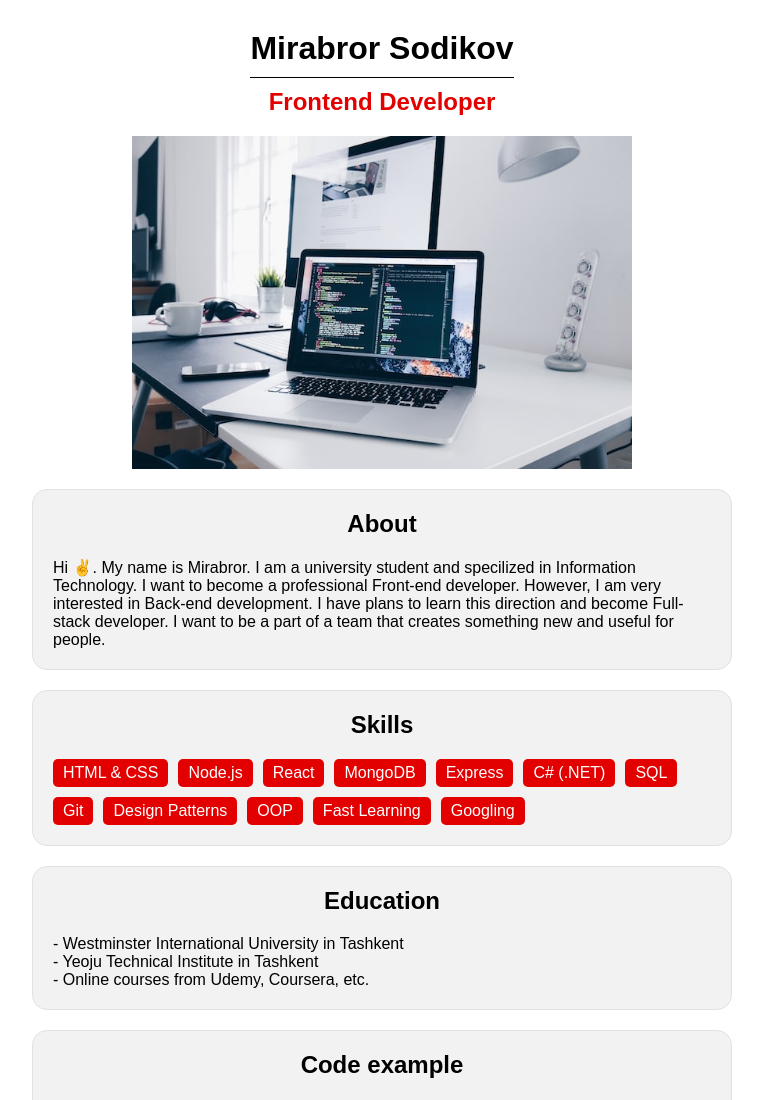
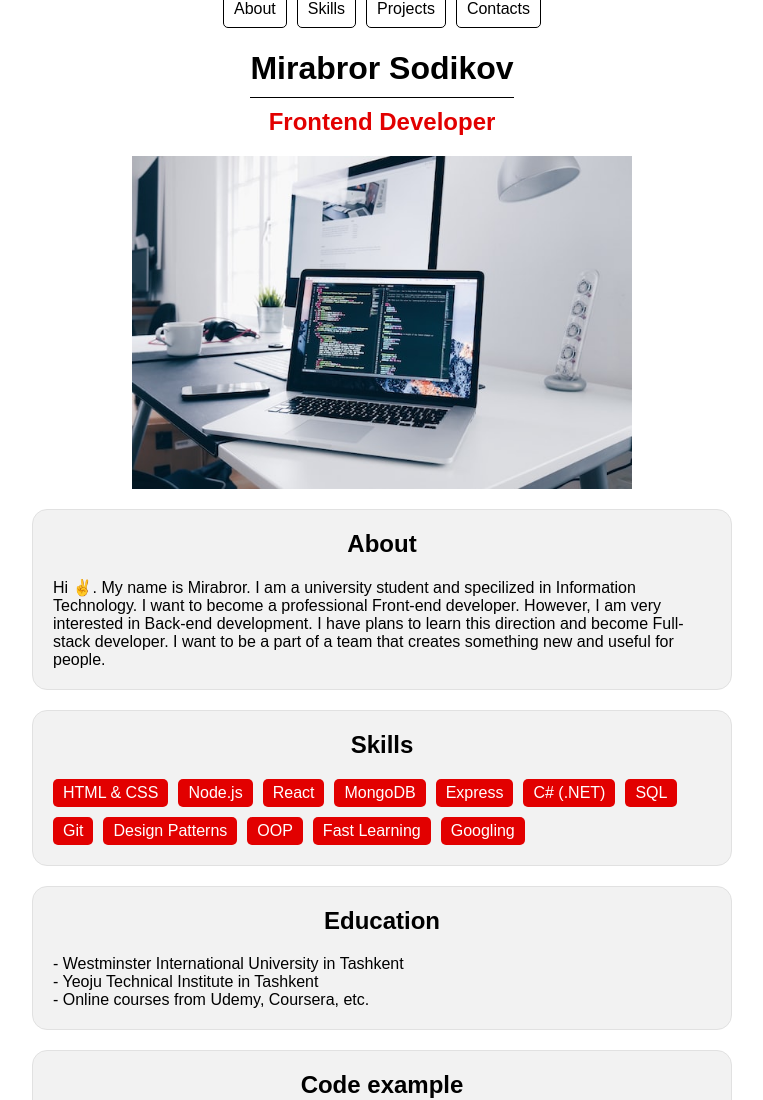
Before and after one commit to mirsadikov/rsschool-cv, a plain HTML site: page index.html in a window 1280 px wide. Shown: the top 1100 px of the page, without its empty margins (258-1021 px from the left). Drawn offline with Linux system fonts and the light colour scheme.

Commit message:
feat: add nav

```diff
--- a/index.html
+++ b/index.html
@@ -10,6 +10,14 @@
 
   <body>
     <header class="header">
+      <nav class="nav">
+        <ul class="nav__links">
+          <li><a href="#about">About</a></li>
+          <li><a href="#skills">Skills</a></li>
+          <li><a href="#projects">Projects</a></li>
+          <li><a href="#contacts">Contacts</a></li>
+        </ul>
+      </nav>
       <h1 class="header__name">Mirabror Sodikov</h1>
       <h2 class="header__title">Frontend Developer</h2>
     </header>
@@ -20,7 +28,7 @@
         alt="Laptop, Web development,
       Christopher Gower"
       >
-      <section class="section">
+      <section class="section" id="about">
         <h2 class="section__title">About</h2>
         <p>
           Hi ✌️. My name is Mirabror. I am a university student and specilized
@@ -32,7 +40,7 @@
         </p>
       </section>
 
-      <section class="section skills">
+      <section class="section skills" id="skills">
         <h2 class="section__title">Skills</h2>
         <ul>
           <li>HTML &amp; CSS</li>
@@ -94,7 +102,7 @@
         </table>
       </section>
 
-      <section class="section">
+      <section class="section" id="projects">
         <h2 class="section__title">Projects</h2>
         <ul class="projects">
           <li>
@@ -113,7 +121,7 @@
       </section>
     </main>
     <footer class="footer">
-      <nav class="footer__nav">
+      <nav class="footer__nav" id="contacts">
         <ul>
           <li class="footer__nav-item">
             <a class="footer__nav-link" href="cv.md">Markdown CV</a>
--- a/style.css
+++ b/style.css
@@ -18,6 +18,7 @@ body {
 /* header */
 .header {
   padding: 20px;
+  margin-top: 20px;
   display: flex;
   flex-direction: column;
   align-items: center;
@@ -70,6 +71,38 @@ td {
 
 .section__table td {
   padding: 3px;
+}
+
+
+/* nav */
+.nav {
+  position: absolute;
+  top: 0;
+
+}
+
+.nav__links {
+  display: flex;
+  flex-direction: row;
+  list-style: none;
+}
+
+.nav__links a {
+  text-decoration: none;
+  color: #000;
+  padding: 10px;
+  border: 1px solid #000;
+  border-radius: 5px;
+  margin: 0 5px;
+}
+
+.nav__links li {
+  transition: all 0.1s ease-in-out;
+
+}
+
+.nav__links li:hover {
+  transform: scale(1.1);
 }
 
 /* footer */
```
